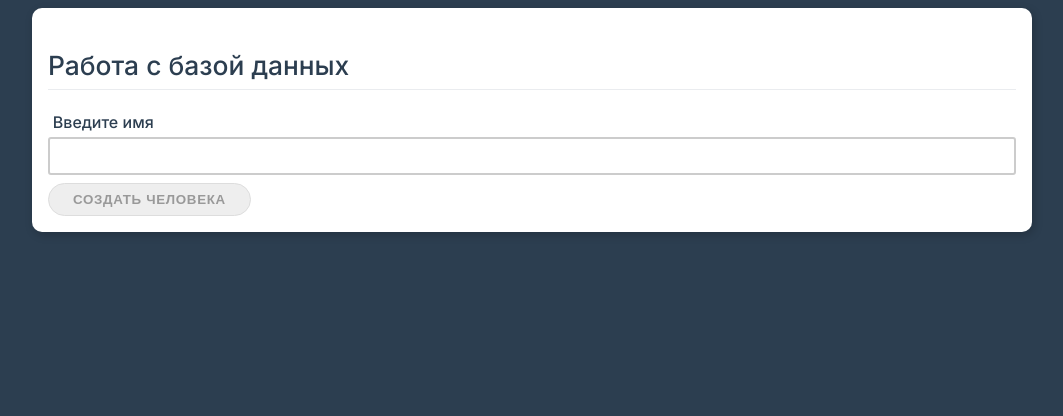
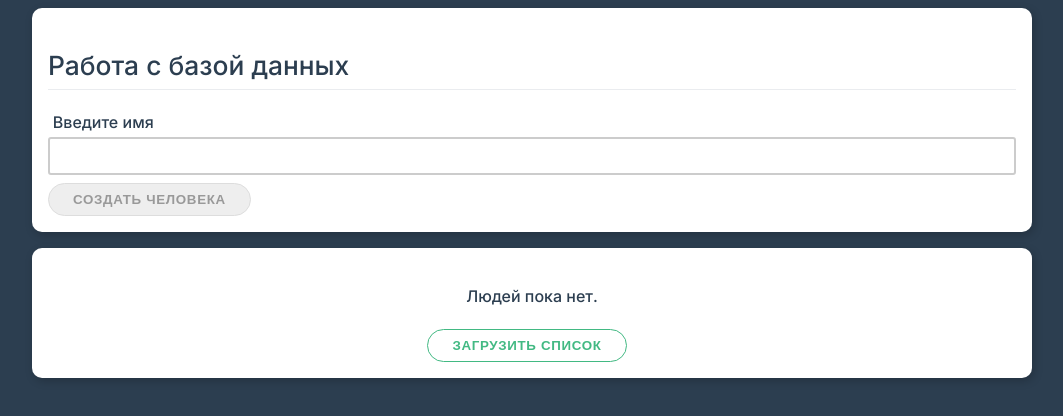
Before and after one commit to Wolf-Den1994/vue_project6, a Vue app: page / in a window 1280 px wide. Shown: the top 416 px of the page, without its empty margins (108-1171 px from the left). Built offline with nearby package versions, Linux system fonts and the light colour scheme.

Commit message:
out data

```diff
--- a/src/App.vue
+++ b/src/App.vue
@@ -8,14 +8,17 @@
       </div>
       <button class="btn primary" :disabled="!name.length">Создать человека</button>
     </form>
+    <app-people-list :people="people" @load="loadPeople"></app-people-list>
   </div>
 </template>
 
 <script>
+import AppPeopleList from "./AppPeopleList";
 export default {
   data() {
     return {
-      name: ''
+      name: '',
+      people: []
     }
   },
   methods: {
@@ -34,7 +37,13 @@
 
       console.log(firebaseData)
       this.name = ''
+    },
+    loadPeople() {
+
     }
+  },
+  components: {
+    AppPeopleList
   }
 }
 </script>
--- /dev/null
+++ b/src/AppPeopleList.vue
@@ -0,0 +1,22 @@
+<template>
+  <div v-if="people.length">
+    <div class="card" v-for="person in people">
+      <h3>{{ person }}</h3>
+    </div>
+  </div>
+  <div class="card center" v-else>
+    <h4>Людей пока нет.</h4>
+    <button class="btn" @click="$emit('load')">Загрузить список</button>
+  </div>
+</template>
+
+<script>
+export default {
+  emits: ['load'],
+  props: ['people']
+}
+</script>
+
+<style scoped>
+
+</style>
```
